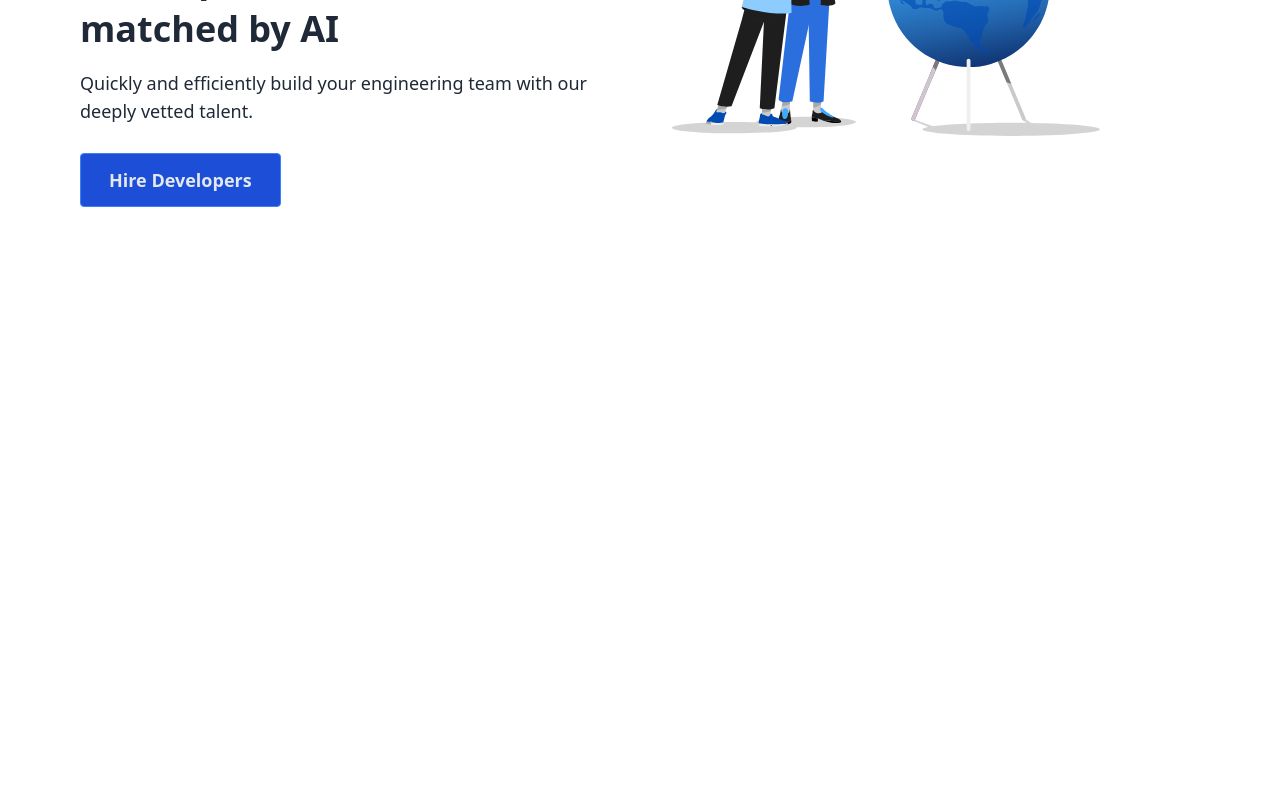
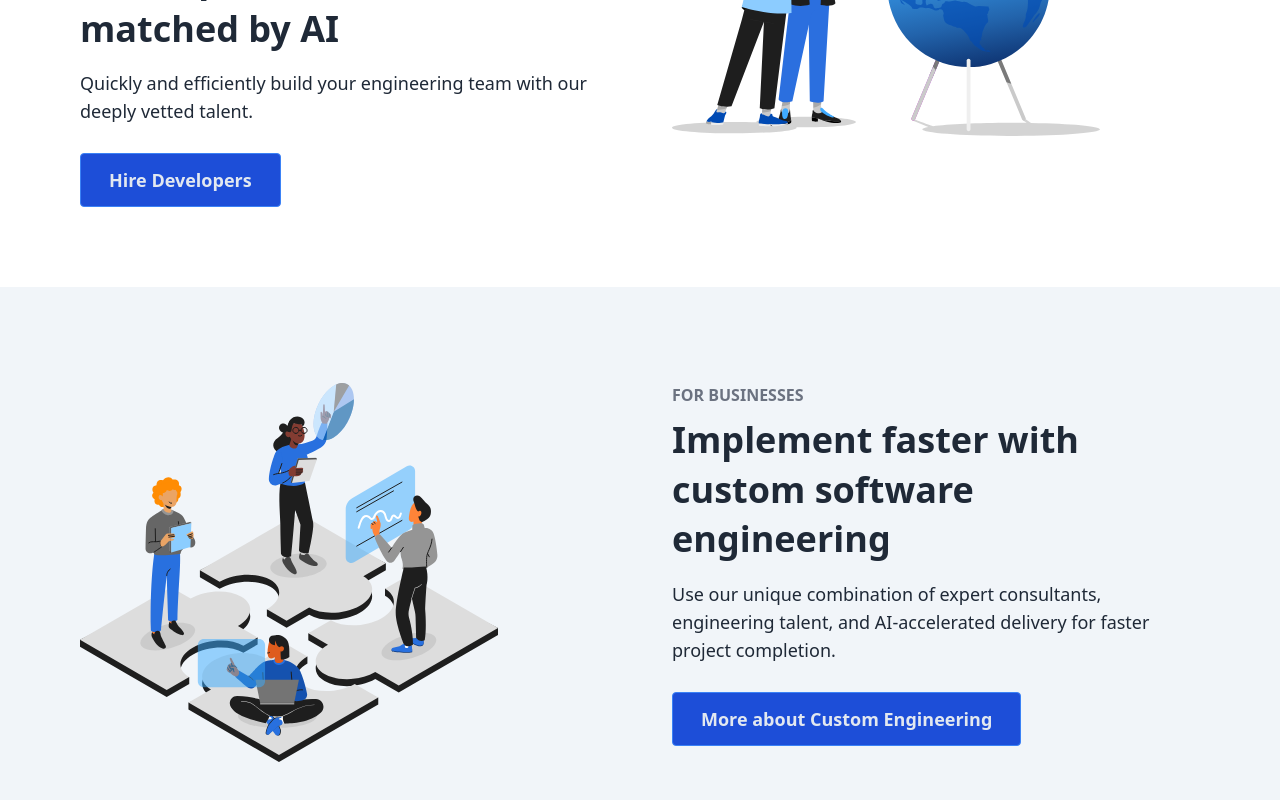
Before and after one commit to Ikendu/newtech, a React (Vite) app: page / in a window 1280 px wide. Shown: the part 1101-1901 px from the top of the page. Before the commit the page ends 1388 px from the top, so only its background shows below. Built offline with nearby package versions, Linux system fonts and the light colour scheme.

Commit message:
career page

```diff
--- a/src/components/MorePage.jsx
+++ b/src/components/MorePage.jsx
@@ -32,6 +32,24 @@ const MorePage = () => {
           <img src='developers.svg' />
         </div>
       </div>
+      <div className='p-20 pt-24 grid grid-cols-2 gap-16 bg-slate-100'>
+        <div>
+          <img src='services.svg' />
+        </div>
+        <div>
+          <h3 className='text-gray-500 font-bold pb-2'>FOR BUSINESSES</h3>
+          <p className='text-gray-800 font-semibold text-4xl pb-4  leading-snug'>
+            Implement faster with custom software engineering
+          </p>
+          <p className='pb-7 text-gray-800 text-lg'>
+            Use our unique combination of expert consultants, engineering talent, and AI-accelerated
+            delivery for faster project completion.
+          </p>
+          <button className={style + `bg-blue-700  text-slate-200`}>
+            More about Custom Engineering
+          </button>
+        </div>
+      </div>
     </>
   )
 }
```
